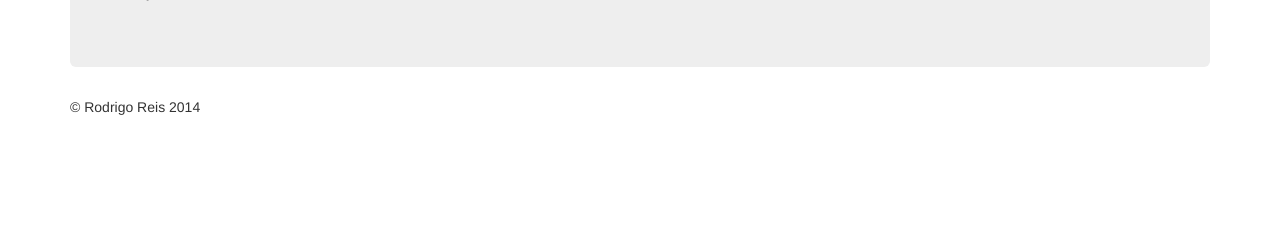
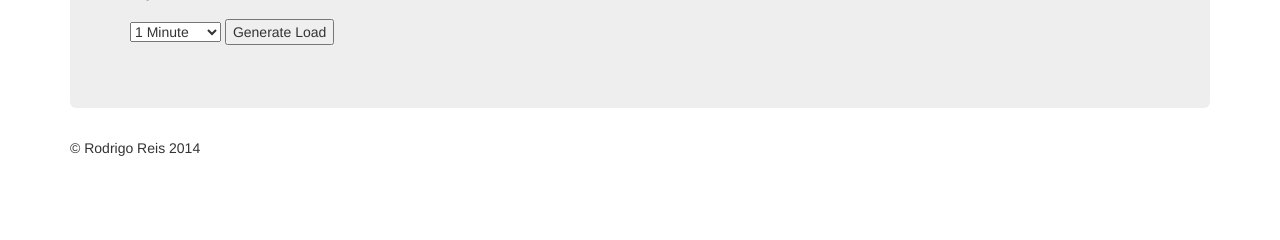
Before and after one commit to rdgreis/django_example, a Django app: template django_example/views/templates/home.html in a window 1280 px wide. Shown: the part 318-558 px from the top of the page. Run offline with Django 3.2, Linux system fonts and the light colour scheme; the template is opened without the code that fills it, so the values that code supplies are empty; some libraries are stand-ins or nearby versions.

Commit message:
Adding Generate Load button.

```diff
--- a/django_example/views/templates/home.html
+++ b/django_example/views/templates/home.html
@@ -34,6 +34,18 @@
           <p class="lead">Hostname: {{ hostname }}</p>
           <p class="lead">IP Address: {{ ip }}</p>
           <p class="lead">Uptime: {{ uptime }}</p>
+          <p class="lead">
+              <form action="/" method="GET">
+
+                <select name="minutes">
+                    <option value="1">1 Minute</option>
+                    <option value="5">5 Minutes</option>
+                    <option value="10">10 Minutes</option>
+                    <option value="20">20 Minutes</option>
+                </select>
+                <input type="submit" value="Generate Load"/>
+              </form>
+          </p>
 
       </div>
 
```
Also changed, not shown: django_example/views/views.py (+21 -1 lines).
